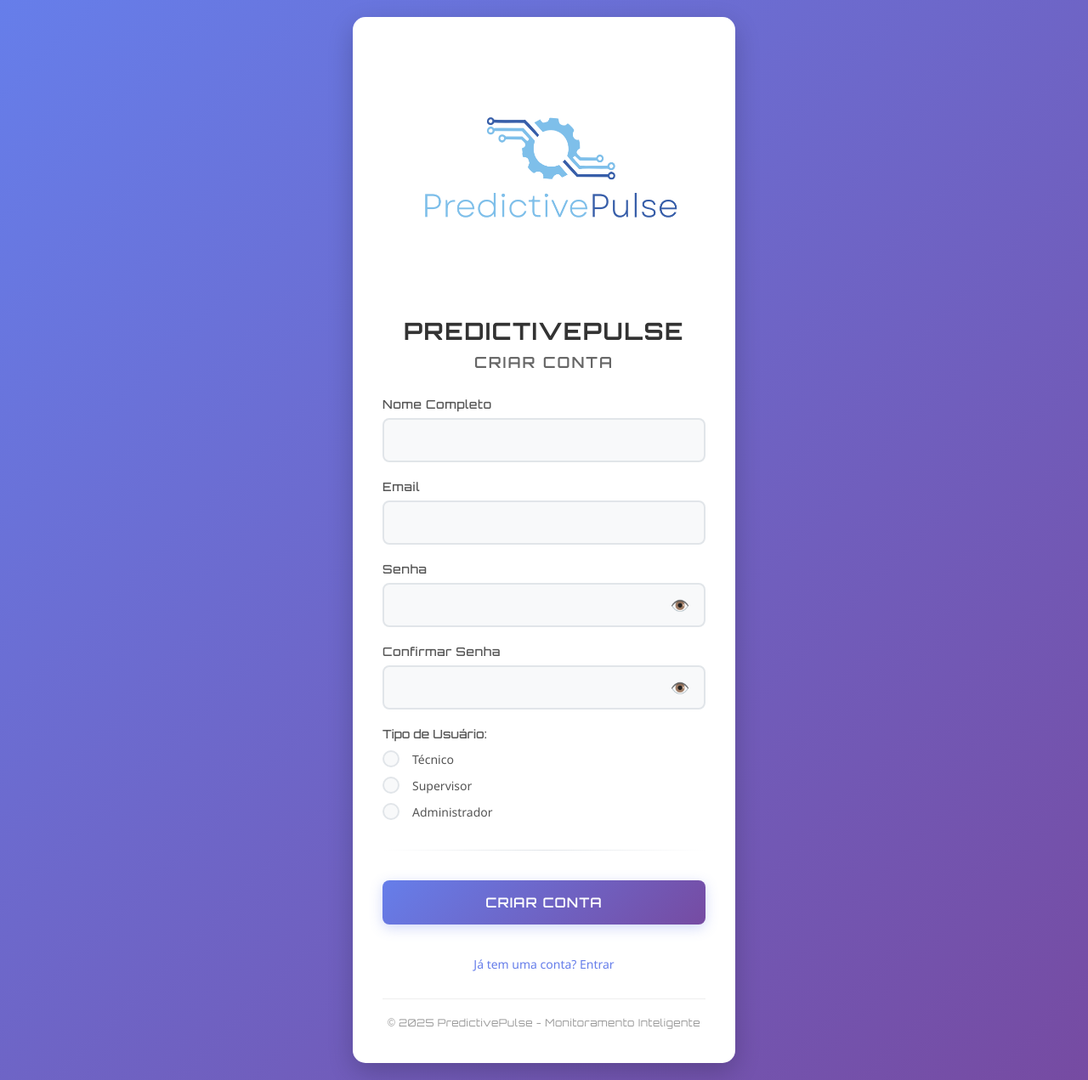
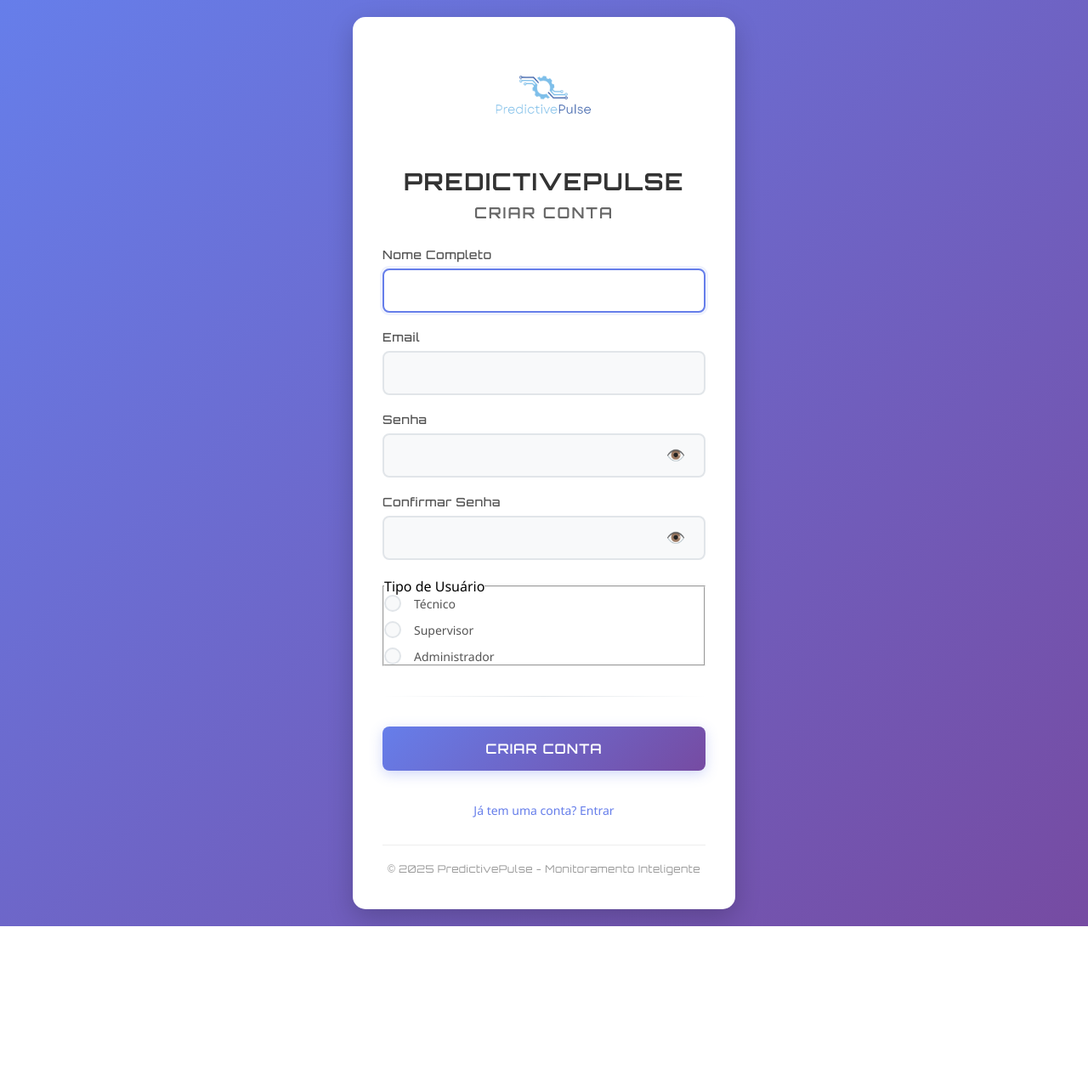
Before and after one commit to davijvasconcellos-senai/ProjetoIntegrador, a Flask app: page /cadastro in a window 1280 px wide. Shown: the whole page at 85% size. After the commit the page ends 1090 px from the top, so only its background shows below. Run offline with Flask 3, Linux system fonts and the light colour scheme.

Commit message:
feat(auth): melhorias de acessibilidade e UI em login e cadastro (autocomplete, toggles acessíveis, variáveis CSS)

```diff
--- a/static/css/cadastro.css
+++ b/static/css/cadastro.css
@@ -12,6 +12,12 @@ body {
     align-items: center;
     min-height: 100vh;
     padding: 20px;
+}
+
+:root {
+    --transition-easing: cubic-bezier(0.2, 0.8, 0.2, 1);
+    --primary-500: #667eea;
+    --primary-700: #764ba2;
 }
 
 /* Alertas */
@@ -46,7 +52,9 @@ body {
 }
 
 .logo img {
-    max-width: 400px;
+    max-width: 150px;
+    max-height: 120px;
+    width: auto;
     height: auto;
     border-radius: 10px;
 }
@@ -123,7 +131,7 @@ h2 {
 }
 
 .input-with-icon input {
-    padding-right: 45px; /* Espaço para o ícone */
+    padding-right: 56px; /* Espaço para o ícone */
 }
 
 .eye-icon {
@@ -137,12 +145,13 @@ h2 {
     transition: all 0.3s ease;
     background: none;
     border: none;
-    width: 30px;
-    height: 30px;
+    width: 40px;
+    height: 40px;
     display: flex;
     align-items: center;
     justify-content: center;
-    border-radius: 4px;
+    border-radius: 6px;
+    padding: 0;
 }
 
 .eye-icon:hover {
@@ -152,6 +161,25 @@ h2 {
 
 .eye-icon:active {
     transform: translateY(-50%) scale(0.95);
+}
+
+/* Focus-visible for keyboard users */
+input:focus-visible,
+button:focus-visible,
+.opcao a:focus-visible {
+    outline: 3px solid rgba(102,126,234,0.18);
+    outline-offset: 2px;
+}
+
+/* Prefer reduced motion */
+@media (prefers-reduced-motion: reduce) {
+    .page-transition,
+    .page-transition .panel,
+    .container,
+    .btn-criar-conta {
+        transition: none !important;
+        animation: none !important;
+    }
 }
 
 .tipo-usuario {
--- a/static/js/cadastro.js
+++ b/static/js/cadastro.js
@@ -5,10 +5,10 @@ function togglePassword() {
     if (!senhaInput) return;
     if (senhaInput.type === 'password') {
         senhaInput.type = 'text';
-        if (eyeIcon) { eyeIcon.style.opacity = '0.5'; eyeIcon.textContent = '🔒'; }
+        if (eyeIcon) { eyeIcon.style.opacity = '0.5'; eyeIcon.textContent = '🔒'; eyeIcon.setAttribute('aria-pressed', 'true'); }
     } else {
         senhaInput.type = 'password';
-        if (eyeIcon) { eyeIcon.style.opacity = '1'; eyeIcon.textContent = '👁️'; }
+        if (eyeIcon) { eyeIcon.style.opacity = '1'; eyeIcon.textContent = '👁️'; eyeIcon.setAttribute('aria-pressed', 'false'); }
     }
 }
 
@@ -18,10 +18,10 @@ function toggleConfirmPassword() {
     if (!confirmarSenhaInput) return;
     if (confirmarSenhaInput.type === 'password') {
         confirmarSenhaInput.type = 'text';
-        if (eyeIcon) { eyeIcon.style.opacity = '0.5'; eyeIcon.textContent = '🔒'; }
+        if (eyeIcon) { eyeIcon.style.opacity = '0.5'; eyeIcon.textContent = '🔒'; eyeIcon.setAttribute('aria-pressed', 'true'); }
     } else {
         confirmarSenhaInput.type = 'password';
-        if (eyeIcon) { eyeIcon.style.opacity = '1'; eyeIcon.textContent = '👁️'; }
+        if (eyeIcon) { eyeIcon.style.opacity = '1'; eyeIcon.textContent = '👁️'; eyeIcon.setAttribute('aria-pressed', 'false'); }
     }
 }
 
@@ -55,6 +55,12 @@ function showTransition(duration) {
 document.addEventListener('DOMContentLoaded', function() {
     const cadastroForm = document.getElementById('cadastroForm');
     const entrarLink = document.querySelector('.login-link a');
+
+    // conectar botões de alternância de senha para acessibilidade
+    const eyeBtn = document.getElementById('eye-icon-password');
+    if (eyeBtn) eyeBtn.addEventListener('click', function(e) { togglePassword(); });
+    const eyeConfirmBtn = document.getElementById('eye-icon-confirm');
+    if (eyeConfirmBtn) eyeConfirmBtn.addEventListener('click', function(e) { toggleConfirmPassword(); });
 
     if (entrarLink) {
         entrarLink.addEventListener('click', function(e) {
--- a/templates/cadastro.html
+++ b/templates/cadastro.html
@@ -20,43 +20,45 @@
 
         {% with messages = get_flashed_messages(with_categories=true) %}
             {% if messages %}
+            <div id="flash-messages" aria-live="polite" aria-atomic="true">
                 {% for category, message in messages %}
-                    <div class="alert alert-{{ category }}">
+                    <div class="alert alert-{{ category }}" role="alert">
                         {{ message }}
                     </div>
                 {% endfor %}
+            </div>
             {% endif %}
         {% endwith %}
 
         <form class="form-cadastro" id="cadastroForm" method="POST" action="{{ url_for('cadastro') }}">
             <div class="campo">
                 <label for="nome">Nome Completo</label>
-                <input type="text" id="nome" name="nome" required>
+                <input type="text" id="nome" name="nome" required autocomplete="name" autofocus>
             </div>
 
             <div class="campo">
                 <label for="email">Email</label>
-                <input type="email" id="email" name="email" required>
+                <input type="email" id="email" name="email" required autocomplete="email">
             </div>
 
             <div class="campo senha-container">
                 <label for="senha">Senha</label>
                 <div class="input-with-icon">
-                    <input type="password" id="senha" name="senha" required>
-                    <span class="eye-icon" id="eye-icon-password" onclick="togglePassword()">👁️</span>
+                    <input type="password" id="senha" name="senha" required autocomplete="new-password">
+                    <button type="button" class="eye-icon" id="eye-icon-password" aria-pressed="false" aria-label="Mostrar senha">👁️</button>
                 </div>
             </div>
 
             <div class="campo senha-container">
                 <label for="confirmarSenha">Confirmar Senha</label>
                 <div class="input-with-icon">
-                    <input type="password" id="confirmarSenha" name="confirmarSenha" required>
-                    <span class="eye-icon" id="eye-icon-confirm" onclick="toggleConfirmPassword()">👁️</span>
+                    <input type="password" id="confirmarSenha" name="confirmarSenha" required autocomplete="new-password">
+                    <button type="button" class="eye-icon" id="eye-icon-confirm" aria-pressed="false" aria-label="Mostrar confirmação de senha">👁️</button>
                 </div>
             </div>
 
-            <div class="tipo-usuario">
-                <p>Tipo de Usuário:</p>
+            <fieldset class="tipo-usuario">
+                <legend>Tipo de Usuário</legend>
                 <div class="opcoes">
                     <label class="opcao">
                         <input type="radio" name="tipoUsuario" value="tecnico" required>
@@ -76,7 +78,7 @@
                         Administrador
                     </label>
                 </div>
-            </div>
+            </fieldset>
 
             <div class="separador"></div>
 
@@ -96,5 +98,3 @@
     <script src="{{ url_for('static', filename='js/cadastro.js') }}"></script>
 </body>
 </html>
-</body>
-</html>
```
Also changed, not shown: static/css/login.css (+36 -5 lines), static/js/login.js (+11 -0 lines), templates/login.html (+6 -6 lines).
